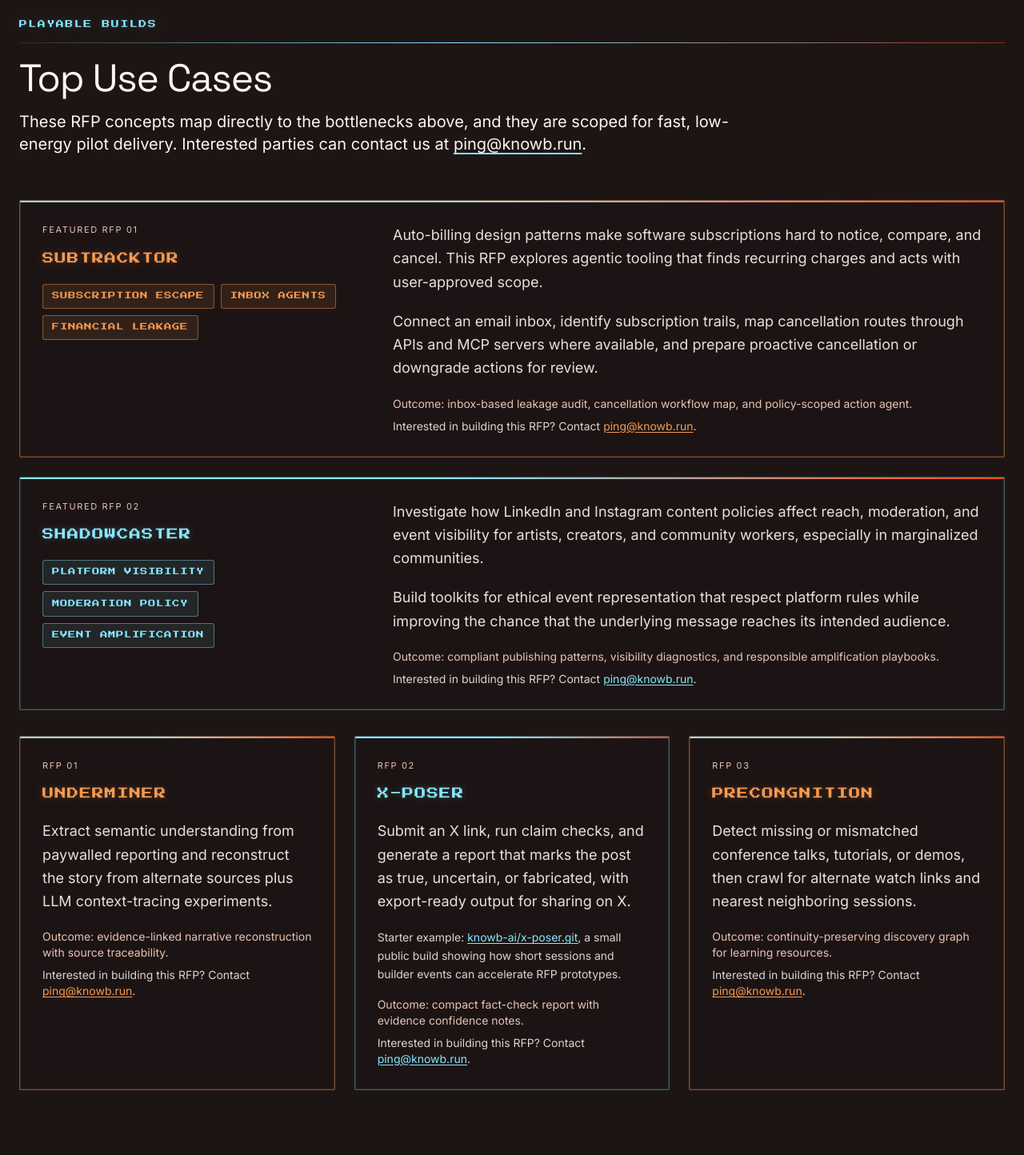
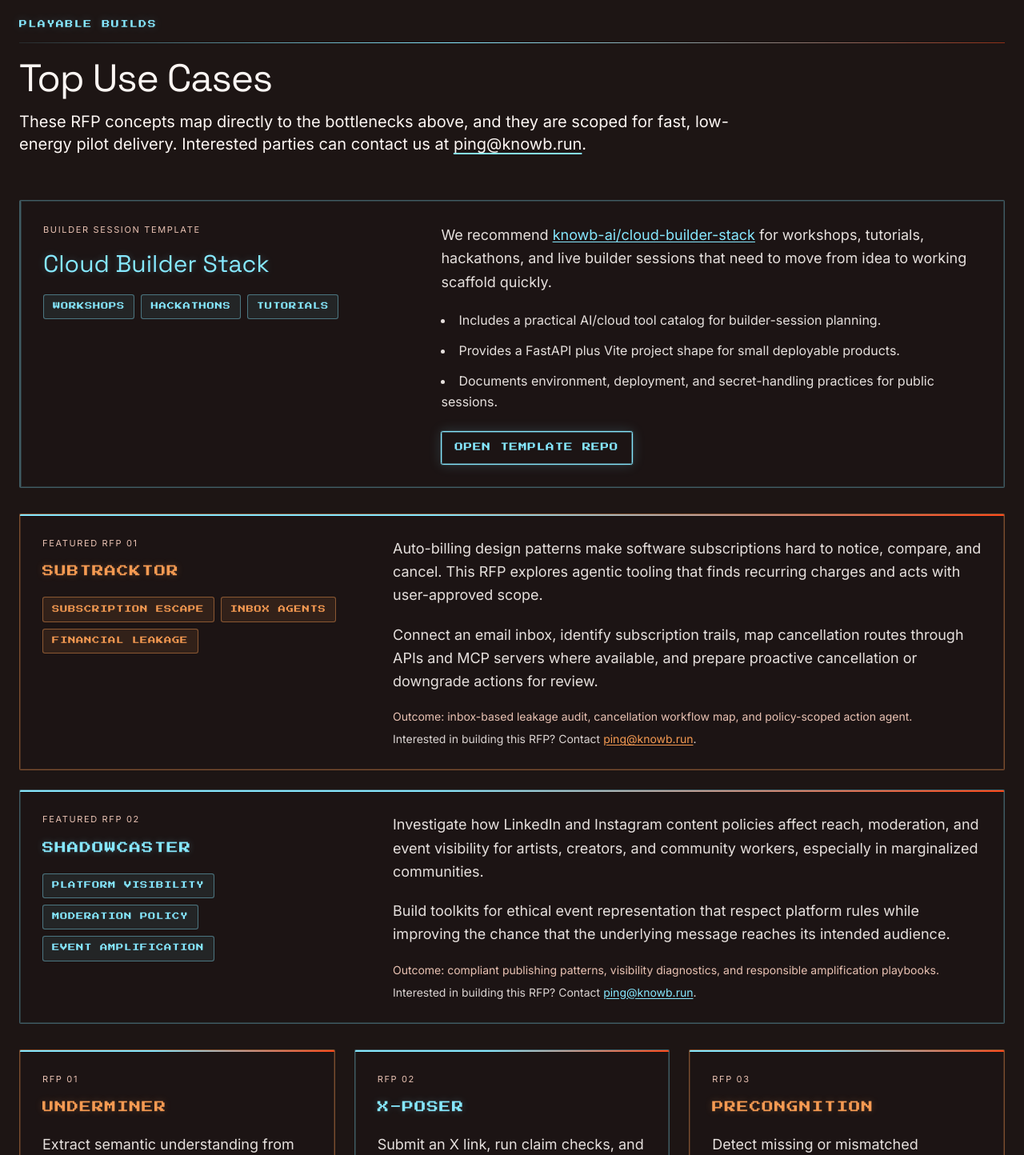
Before and after one commit to knowb-ai/knowb-ai.github.io, a Python web app: template templates/index.html in a window 1280 px wide. Shown: the part 2126-3570 px from the top of the page at 80% size. Run offline with Jinja, Linux system fonts and the light colour scheme; the template is opened without the code that fills it, so the values that code supplies are empty; some libraries are stand-ins or nearby versions.

Commit message:
feat: recommend cloud builder stack
- Add a builder-session template card to the Playable Builds section
- Link to knowb-ai/cloud-builder-stack for workshops, tutorials, hackathons, and live builder sessions
- Use the org-book arcade card, chip, and button patterns for the recommendation

Co-Authored-By: Codex <codex@openai.com>

```diff
--- a/templates/index.html
+++ b/templates/index.html
@@ -127,6 +127,31 @@
                 <p class="font-sans text-lg md:text-xl text-paper-ivory/88 mb-14 max-w-4xl leading-relaxed">
                     These RFP concepts map directly to the bottlenecks above, and they are scoped for fast, low-energy pilot delivery. Interested parties can contact us at <a href="mailto:ping@knowb.run" class="underline decoration-saber-blue underline-offset-4 hover:text-saber-blue">ping@knowb.run</a>.
                 </p>
+
+                <article class="mb-8 bg-charcoal-bark/55 border-l-2 border-saber-blue border-y border-r border-deep-rust/70 rounded-sm p-7 arcade-card card-theme-saber">
+                    <div class="grid gap-7 lg:grid-cols-[minmax(0,0.82fr)_minmax(0,1.18fr)] lg:items-start">
+                        <div>
+                            <p class="text-[11px] uppercase tracking-[0.15em] text-terracotta-border mb-4">Builder Session Template</p>
+                            <h3 class="font-display text-3xl mb-5 text-saber-blue">Cloud Builder Stack</h3>
+                            <div class="flex flex-wrap gap-2">
+                                <span class="arcade-chip saber">Workshops</span>
+                                <span class="arcade-chip saber">Hackathons</span>
+                                <span class="arcade-chip saber">Tutorials</span>
+                            </div>
+                        </div>
+                        <div>
+                            <p class="font-sans text-lg text-paper-ivory/90 leading-relaxed mb-5">
+                                We recommend <a href="https://github.com/knowb-ai/cloud-builder-stack" class="underline decoration-saber-blue underline-offset-2 hover:text-saber-blue">knowb-ai/cloud-builder-stack</a> for workshops, tutorials, hackathons, and live builder sessions that need to move from idea to working scaffold quickly.
+                            </p>
+                            <ul class="space-y-3 text-paper-ivory/90 leading-relaxed list-disc list-inside mb-6">
+                                <li>Includes a practical AI/cloud tool catalog for builder-session planning.</li>
+                                <li>Provides a FastAPI plus Vite project shape for small deployable products.</li>
+                                <li>Documents environment, deployment, and secret-handling practices for public sessions.</li>
+                            </ul>
+                            <a href="https://github.com/knowb-ai/cloud-builder-stack" class="arcade-button">Open Template Repo</a>
+                        </div>
+                    </div>
+                </article>
 
                 <div class="mb-8 grid gap-6">
                     <article class="use-case-card arcade-card card-theme-ember bg-charcoal-bark/60 border border-terracotta-border/30 rounded-sm p-7 transition-all">
```
